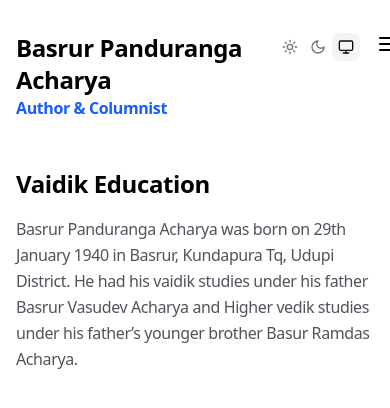
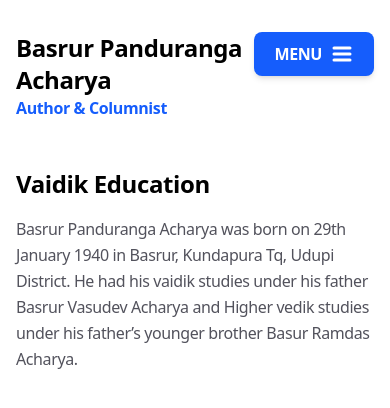
Before and after one commit to sumukhacharya03/Basrur-Panduranga-Acharya, a Next.js app: page /education/vaidik-education in a window 390 px wide. Shown: the top 408 px of the page. Built offline with nearby package versions, Linux system fonts and the light colour scheme.

Commit message:
Mobile Design Update

```diff
--- a/app/header.tsx
+++ b/app/header.tsx
@@ -30,33 +30,51 @@ export function Header() {
           </TextEffect>
         </div>
         <div className="flex items-center gap-4">
-          <div className="flex-shrink-0">
+          {/* Laptop: Show ThemeSwitcher normally */}
+          <div className="hidden flex-shrink-0 md:block">
             <ThemeSwitcher />
           </div>
+
+          {/* Mobile: BIG, BOLD, BLUE Menu Button */}
           <div className="md:hidden">
             <button
               onClick={() => setIsOpen(true)}
               title="Open menu"
               aria-label="Open menu"
+              className="flex items-center gap-2 rounded-lg bg-blue-600 px-5 py-2.5 text-base font-extrabold text-white shadow-md hover:bg-blue-700 dark:bg-blue-500 dark:hover:bg-blue-600"
             >
-              <MenuIcon />
+              <span>MENU</span>
+              <MenuIcon className="h-6 w-6" strokeWidth={3} />
             </button>
           </div>
         </div>
       </header>
+
+      {/* Mobile Menu Overlay */}
       {isOpen && (
-        <div className="fixed inset-0 z-50 bg-white md:hidden dark:bg-zinc-950">
-          <div className="flex justify-end p-4">
+        <div className="fixed inset-0 z-50 flex flex-col bg-white md:hidden dark:bg-zinc-950">
+          <div className="flex items-center justify-between border-b border-zinc-100 p-4 dark:border-zinc-900">
+            {/* ThemeSwitcher moved here for accessible mobile access */}
+            <div className="flex items-center gap-2">
+              <span className="text-sm font-medium text-zinc-500 dark:text-zinc-400">
+                Theme:
+              </span>
+              <ThemeSwitcher />
+            </div>
+
             <button
               onClick={() => setIsOpen(false)}
               title="Close menu"
               aria-label="Close menu"
+              className="flex h-12 w-12 items-center justify-center rounded-md border border-zinc-200 bg-zinc-50 text-zinc-800 hover:bg-zinc-100 dark:border-zinc-800 dark:bg-zinc-900 dark:text-zinc-200 dark:hover:bg-zinc-800"
             >
-              <X />
+              <X className="h-6 w-6" />
             </button>
           </div>
-          <div className="p-4" onClick={() => setIsOpen(false)}>
-            <Menu />
+          <div className="flex-1 overflow-y-auto p-4">
+            <div onClick={() => setIsOpen(false)}>
+              <Menu />
+            </div>
           </div>
         </div>
       )}
--- a/app/layout.tsx
+++ b/app/layout.tsx
@@ -45,10 +45,10 @@ export default function RootLayout({
         className={`${geist.variable} ${geistMono.variable} bg-white tracking-tight antialiased dark:bg-zinc-950`}
       >
         <ThemeProvider
-          enableSystem={true}
+          enableSystem={false}
           attribute="class"
           storageKey="theme"
-          defaultTheme="system"
+          defaultTheme="light"
         >
           <div className="flex min-h-screen w-full font-[family-name:var(--font-inter-tight)]">
             <aside className="fixed top-0 left-0 hidden h-full w-64 overflow-y-auto border-r border-zinc-200 p-4 pt-8 md:block dark:border-zinc-800">
--- a/app/page.tsx
+++ b/app/page.tsx
@@ -1,8 +1,13 @@
 'use client'
 import { motion } from 'motion/react'
 import Image from 'next/image'
+import { useState } from 'react'
+import { Menu } from '@/components/ui/Menu'
+import { ChevronDown, ChevronUp } from 'lucide-react'
 
 export default function Personal() {
+  const [showMenu, setShowMenu] = useState(false)
+
   return (
     <motion.main initial={{ opacity: 0 }} animate={{ opacity: 1 }}>
       <motion.section>
@@ -21,7 +26,30 @@ export default function Personal() {
           </p>
         </div>
 
-        {/* Single Image Below Text */}
+        {/* Menu of Contents Trigger - Added for easier access */}
+        <div className="my-6 flex flex-col items-center justify-center">
+          <button
+            onClick={() => setShowMenu(!showMenu)}
+            className="flex items-center gap-2 rounded-lg border-2 border-blue-100 bg-blue-50 px-6 py-3 text-lg font-extrabold text-blue-700 shadow-sm transition-colors hover:bg-blue-100 dark:border-blue-900/30 dark:bg-blue-900/20 dark:text-blue-400 dark:hover:bg-blue-900/40"
+            aria-expanded={showMenu}
+          >
+            CLICK HERE FOR MENU OF CONTENTS
+            {showMenu ? (
+              <ChevronUp className="h-5 w-5 border-2 border-current rounded-full" />
+            ) : (
+              <ChevronDown className="h-5 w-5 border-2 border-current rounded-full" />
+            )}
+          </button>
+
+          {/* Expanded Menu Display */}
+          {showMenu && (
+            <div className="mt-4 w-full rounded-xl border border-zinc-200 bg-white p-6 shadow-lg dark:border-zinc-800 dark:bg-zinc-950">
+              <Menu />
+            </div>
+          )}
+        </div>
+
+        {/* Single Image Below Text and Menu Button */}
         <div className="mt-8 flex justify-center">
           <Image
             src="/acharya2.jpg"
--- a/components/ui/ThemeSwitcher.tsx
+++ b/components/ui/ThemeSwitcher.tsx
@@ -1,26 +1,7 @@
 'use client'
-import { AnimatedBackground } from '@/components/ui/animated-background'
-import { MonitorIcon, MoonIcon, SunIcon } from 'lucide-react'
+import { Moon, Sun } from 'lucide-react'
 import { useTheme } from 'next-themes'
 import { useEffect, useState } from 'react'
-
-const THEMES_OPTIONS = [
-  {
-    label: 'Light',
-    id: 'light',
-    icon: <SunIcon className="h-4 w-4" />,
-  },
-  {
-    label: 'Dark',
-    id: 'dark',
-    icon: <MoonIcon className="h-4 w-4" />,
-  },
-  {
-    label: 'System',
-    id: 'system',
-    icon: <MonitorIcon className="h-4 w-4" />,
-  },
-]
 
 export function ThemeSwitcher() {
   const [mounted, setMounted] = useState(false)
@@ -31,36 +12,19 @@ export function ThemeSwitcher() {
   }, [])
 
   if (!mounted) {
-    return null
+    return <div className="h-10 w-10" /> // Placeholder to prevent layout shift
   }
 
+  const isDark = theme === 'dark'
+
   return (
-    <AnimatedBackground
-      className="pointer-events-none rounded-lg bg-zinc-100 dark:bg-zinc-800"
-      defaultValue={theme}
-      transition={{
-        type: 'spring',
-        bounce: 0,
-        duration: 0.2,
-      }}
-      enableHover={false}
-      onValueChange={(id) => {
-        setTheme(id as string)
-      }}
+    <button
+      onClick={() => setTheme(isDark ? 'light' : 'dark')}
+      title={isDark ? "Switch to Light Mode" : "Switch to Dark Mode"}
+      aria-label={isDark ? "Switch to Light Mode" : "Switch to Dark Mode"}
+      className="flex h-10 w-10 items-center justify-center rounded-md border border-zinc-200 bg-white text-zinc-800 transition-colors hover:bg-zinc-100 dark:border-zinc-800 dark:bg-zinc-950 dark:text-zinc-200 dark:hover:bg-zinc-900"
     >
-      {THEMES_OPTIONS.map((theme) => {
-        return (
-          <button
-            key={theme.id}
-            className="inline-flex h-7 w-7 items-center justify-center text-zinc-500 transition-colors duration-100 focus-visible:outline-2 data-[checked=true]:text-zinc-950 dark:text-zinc-400 dark:data-[checked=true]:text-zinc-50"
-            type="button"
-            aria-label={`Switch to ${theme.label} theme`}
-            data-id={theme.id}
-          >
-            {theme.icon}
-          </button>
-        )
-      })}
-    </AnimatedBackground>
+      {isDark ? <Sun className="h-5 w-5" /> : <Moon className="h-5 w-5" />}
+    </button>
   )
 }
```
Also changed, not shown: 1 other file (tests, documents, lock files or other folders).
